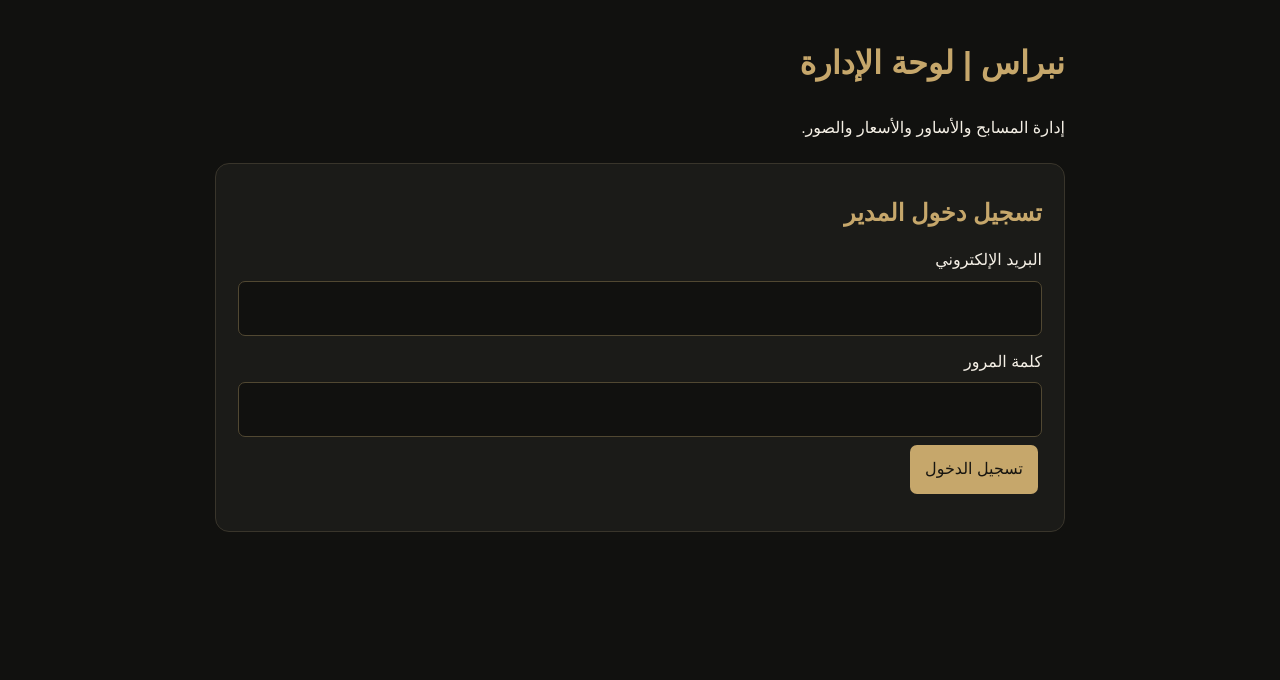
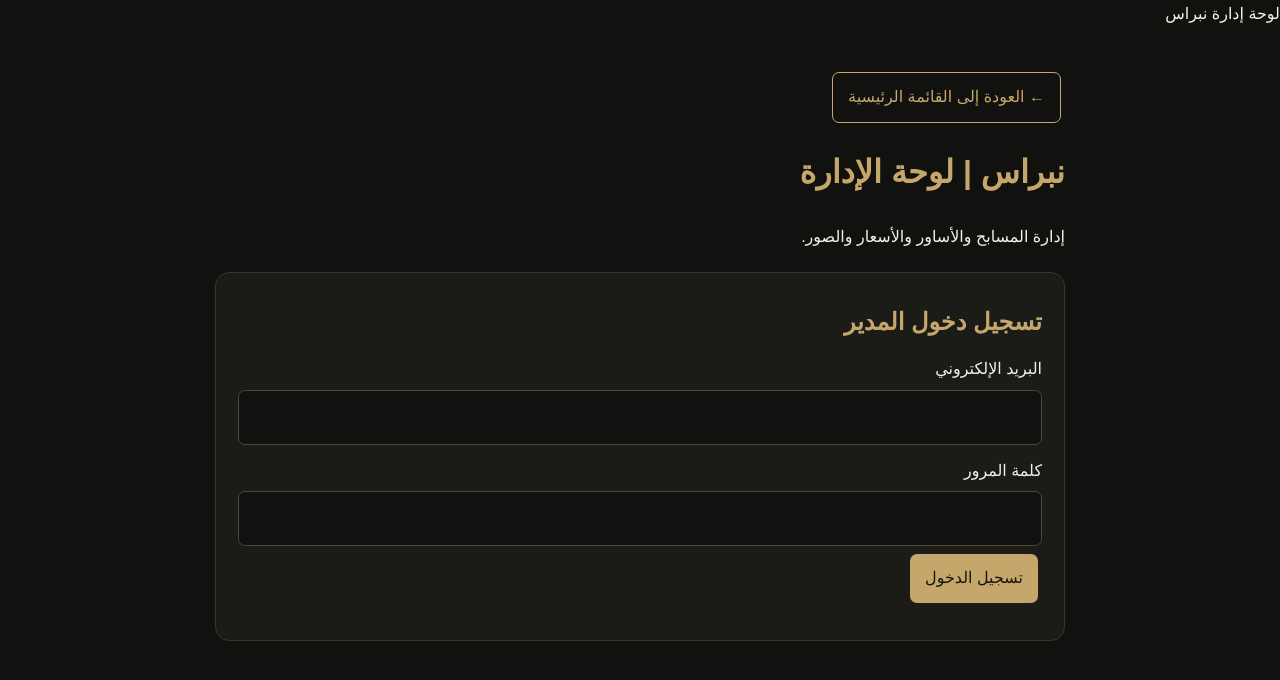
Before and after one commit to nibras-shop/nibras-shop.github.io, a plain HTML site: page admin.html in a window 1280 px wide. Drawn offline with nearby package versions, Linux system fonts and the light colour scheme.

Commit message:
Add home buttons to admin

```diff
--- a/admin.html
+++ b/admin.html
@@ -1,9 +1,6 @@
 <!DOCTYPE html>
 <html lang="ar" dir="rtl">
-<head>
-  <meta charset="UTF-8">
-  <meta name="viewport" content="width=device-width, initial-scale=1">
-  <title>لوحة إدارة نبراس</title>
+<head>لوحة إدارة نبراس</title>
 
   <link rel="stylesheet" href="style.css">
   <script src="https://cdn.jsdelivr.net/npm/@supabase/supabase-js@2"></script>
@@ -109,6 +106,9 @@
 
 <body>
   <main class="admin-wrap">
+    <a href="index.html" class="home-button">
+  ← العودة إلى القائمة الرئيسية
+</a>
     <h1>نبراس | لوحة الإدارة</h1>
     <p>إدارة المسابح والأساور والأسعار والصور.</p>
 
@@ -170,8 +170,13 @@
           </label>
 
           <button class="primary" type="submit">حفظ المنتج</button>
-          <button id="cancel-edit" class="secondary hidden"
-                  type="button">إلغاء التعديل</button>
+
+<button id="cancel-edit" class="secondary hidden"
+        type="button">إلغاء التعديل</button>
+
+<a href="index.html" class="home-button">
+  العودة إلى القائمة الرئيسية
+</a>
         </form>
 
         <p id="product-status" class="status" role="status"></p>
--- a/style.css
+++ b/style.css
@@ -277,3 +277,18 @@ footer {
 #product-search::placeholder {
   color: #999;
 }
+.home-button {
+  display: inline-block;
+  padding: 10px 15px;
+  margin: 8px 4px 0 0;
+  border: 1px solid #c6a76b;
+  border-radius: 7px;
+  color: #c6a76b;
+  text-decoration: none;
+  font: inherit;
+}
+
+.home-button:hover {
+  background: #c6a76b;
+  color: #171510;
+}
```
